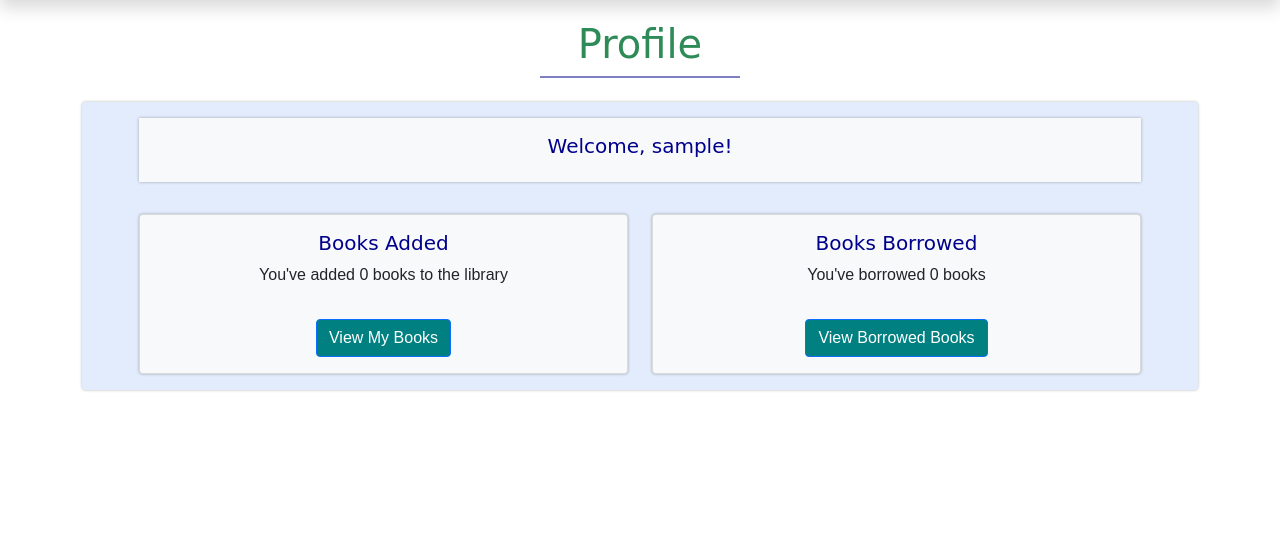
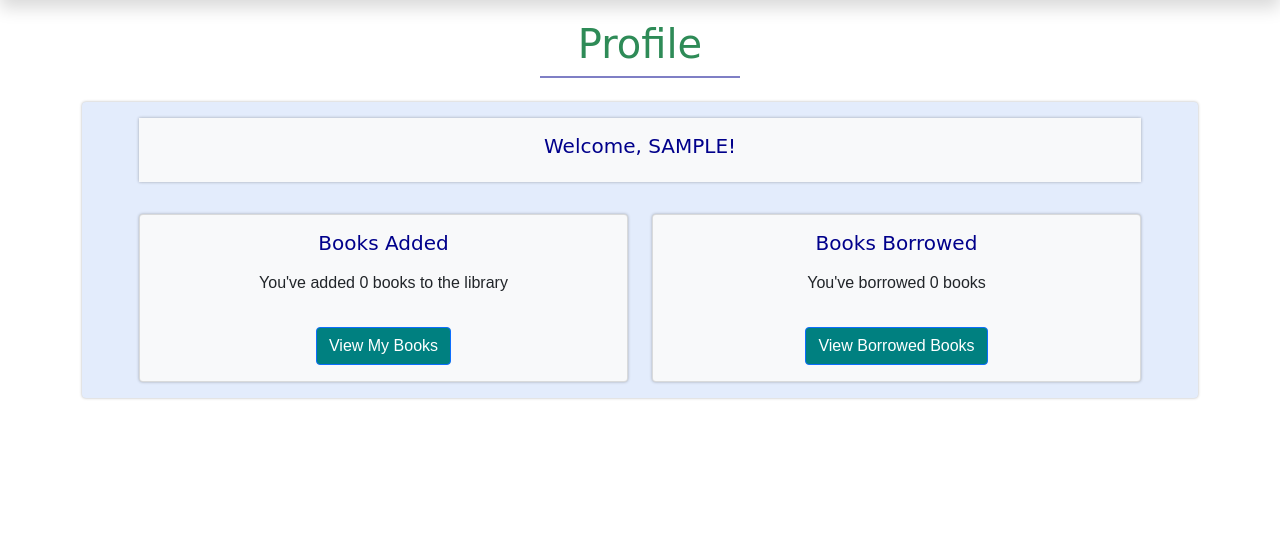
Before and after one commit to IzabellaLopes/kidlit-swap, a Django app: page /profile/ in a window 1280 px wide. Shown: the part 70-605 px from the top of the page. Run offline with Django 3.2, Linux system fonts and the light colour scheme; the visitor is signed in with stand-in values (Sample User, id 1); data that the repository does not hold is empty; some libraries are stand-ins or nearby versions; some web fonts are replaced.

Commit message:
Convert usernames to uppercase for consistency and slight adjustments to padding

```diff
--- a/templates/borrowed_books.html
+++ b/templates/borrowed_books.html
@@ -48,7 +48,7 @@
             You currently don't have any borrowed books
         </div>
         <!-- Button to redirect to Books_list.html -->
-        <div class="text-center mt-3">
+        <div class="text-center mt-4">
             <a href="{% url 'book_list' %}" class="btn btn-primary add-btn">Do you want to borrow a book?</a>
         </div>
       </div>
--- a/templates/profile.html
+++ b/templates/profile.html
@@ -15,7 +15,7 @@
         <div class="col-12 col-md-6 w-90">
           <div class="static-card text-center mb-3">
             <div class="card-body">
-              <h2 class="card-title">Welcome, {{ user.username }}!</h2>
+              <h2 class="card-title">Welcome, {{ user.username|upper }}!</h2>
             </div>
           </div>
         </div>
@@ -29,7 +29,7 @@
               <div class="card h-100">
                 <div class="card-body text-center">
                   <h2 class="card-title">Books Added</h2>
-                  <p class="card-text">You've added {{ books_added_count }} book{{ books_added_count|pluralize:'s' }} to the library</p>
+                  <p class="card-text pt-2">You've added {{ books_added_count }} book{{ books_added_count|pluralize:'s' }} to the library</p>
                   <a href="{% url 'my_books' %}" class="btn btn-primary add-btn mt-3">View My Books</a>
                 </div>
               </div>
@@ -38,7 +38,7 @@
               <div class="card h-100">
                 <div class="card-body text-center">
                   <h2 class="card-title">Books Borrowed</h2>
-                  <p class="card-text">You've borrowed {{ user.borrowed_books.count }} book{{ user.borrowed_books.count|pluralize:'s' }}</p>
+                  <p class="card-text pt-2">You've borrowed {{ user.borrowed_books.count }} book{{ user.borrowed_books.count|pluralize:'s' }}</p>
                   <a href="{% url 'borrowed_books' %}" class="btn btn-primary add-btn mt-3">View Borrowed Books</a>
                 </div>
               </div>
```
